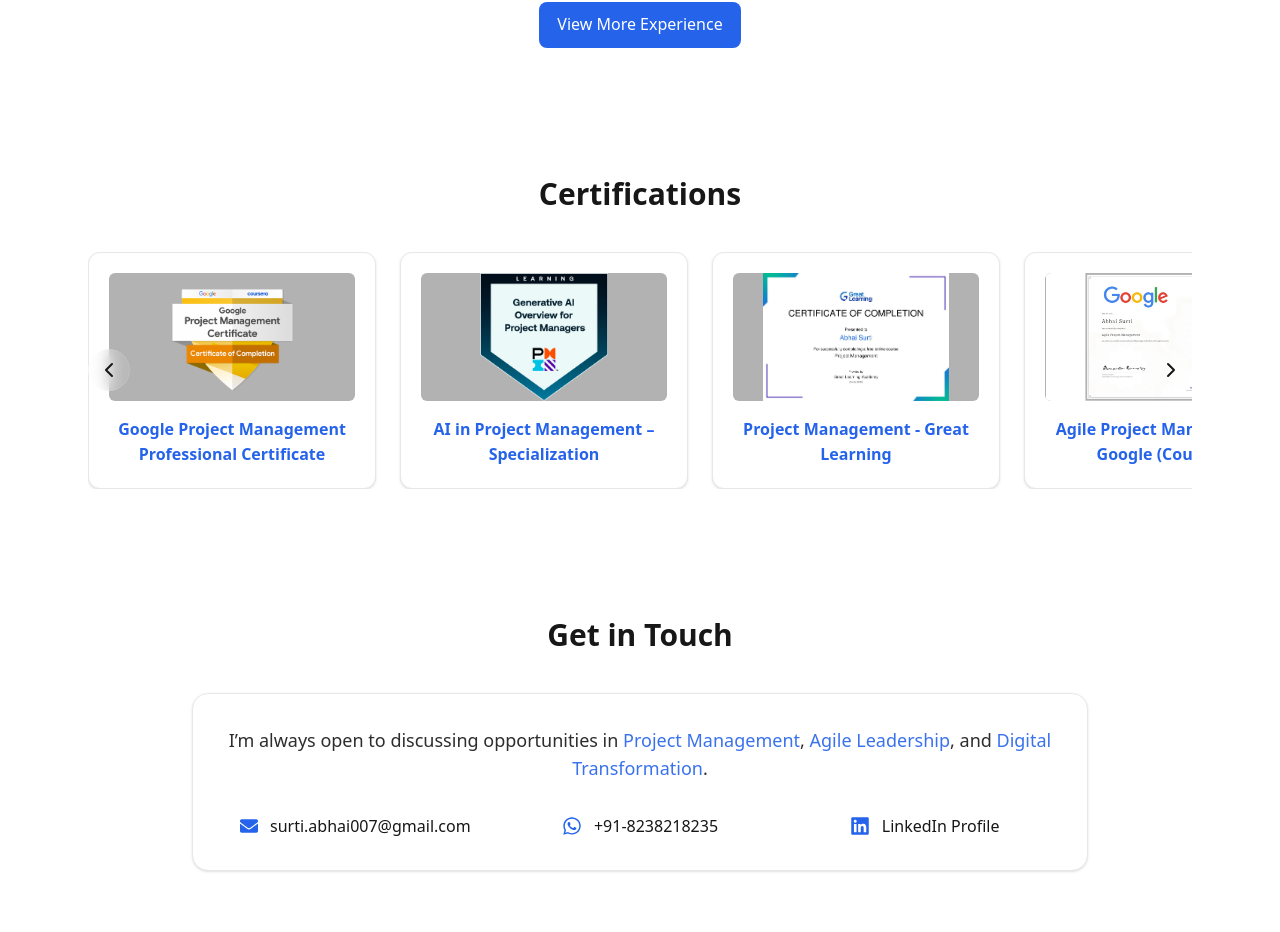
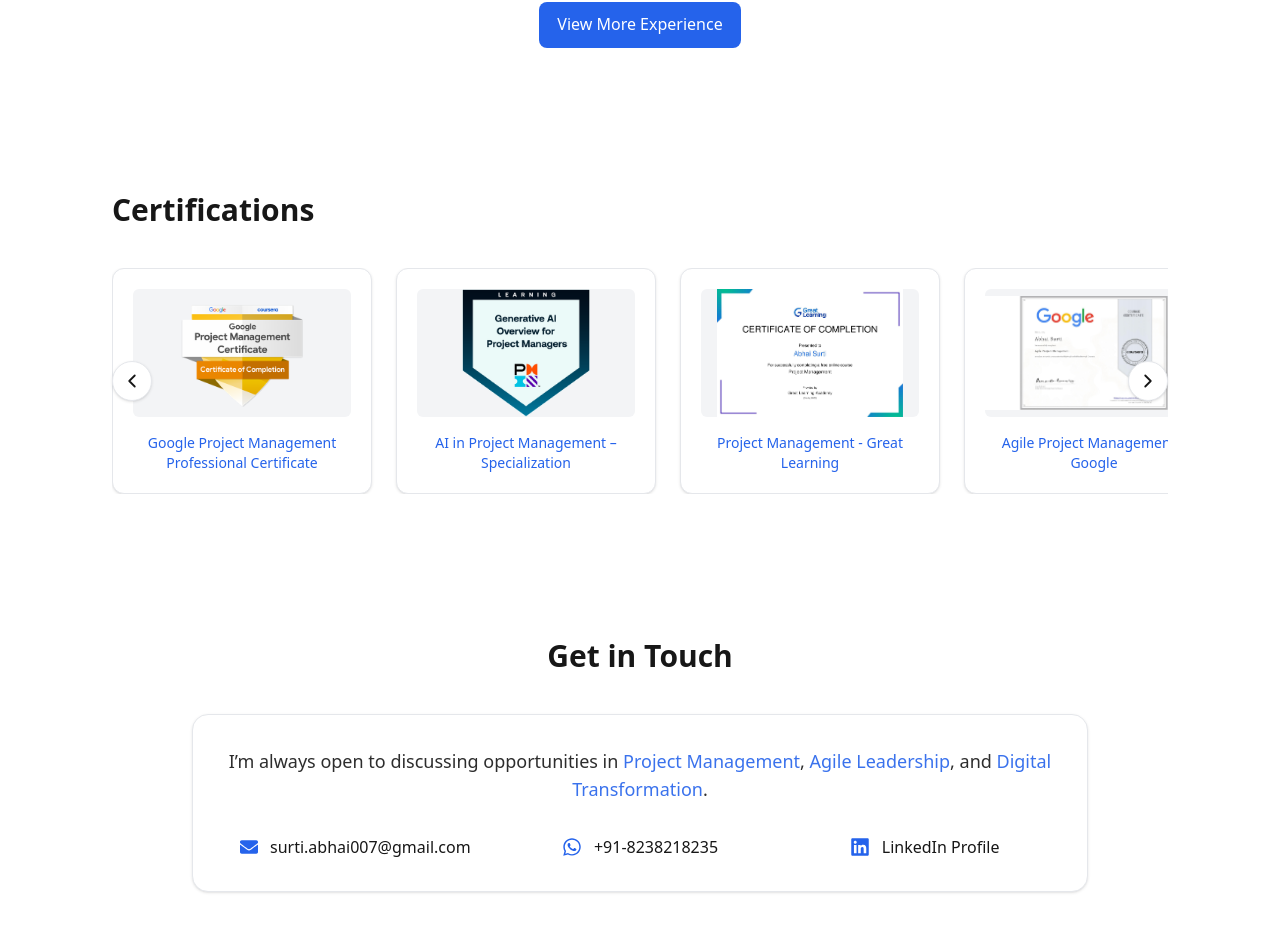
Before and after one commit to surtiabhai007-cmyk/abhai-portfolio, a Next.js app: page / in a window 1280 px wide. Shown: the part 2525-3457 px from the top of the page. Built offline with nearby package versions, Linux system fonts and the light colour scheme.

Commit message:
Update Certifications.js

```diff
--- a/components/Certifications.js
+++ b/components/Certifications.js
@@ -38,57 +38,49 @@
       img: "/certificates/greatlearning.jpg",
     },
     {
-      name: "Agile Project Management – Google (Coursera)",
-      link: "https://www.coursera.org/account/accomplishments/verify/0UDNP06M82K5",
+      name: "Agile Project Management – Google",
+      link: "#",
       img: "/certificates/agile-google.jpeg",
-    },
-    {
-      name: "Foundations of Project Management – Google",
-      link: "https://www.coursera.org/account/accomplishments/verify/BJCBBMQF28C6",
-      img: "/certificates/foundation-google.jpeg",
     },
   ];
 
   return (
-    <section
-      id="certifications"
-      className="section-spacing animate-fadeIn"
-    >
-      <h2 className="text-3xl font-bold text-center mb-10">
+    <section id="certifications" className="py-14">
+      <div className="max-w-6xl mx-auto px-6">
+
+        <h2 className="text-3xl font-bold mb-10">
           Certifications
         </h2>
 
-      <div className="relative max-w-6xl mx-auto">
+        <div className="relative">
 
-        {/* Left Arrow */}
           <button
             onClick={() => scroll("left")}
-          className="absolute left-0 top-1/2 -translate-y-1/2 p-2 rounded-full border border-white/10 bg-white/10 backdrop-blur hover:bg-primary transition z-10"
+            className="absolute left-0 top-1/2 -translate-y-1/2 p-2 rounded-full border border-gray-200 bg-white shadow-sm hover:bg-gray-50 z-10"
           >
-          <ChevronLeft size={24} />
+            <ChevronLeft size={22} />
           </button>
 
-        {/* Scroll Container */}
           <div
             ref={scrollRef}
-          className="flex gap-6 overflow-x-hidden scroll-smooth scrollbar-hide snap-x snap-mandatory"
+            className="flex gap-6 overflow-x-auto scrollbar-hide scroll-smooth"
           >
             {certifications.map((cert, i) => (
               <div
                 key={i}
-              className="card-hover w-72 flex-shrink-0 snap-start p-5 rounded-xl border border-gray-200 bg-white shadow-sm flex flex-col"
+                className="min-w-[260px] p-5 rounded-xl border border-gray-200 bg-white shadow-sm transition hover:shadow-md hover:-translate-y-1"
               >
                 <img
                   src={cert.img || placeholder}
                   alt={cert.name}
-                className="h-32 object-contain mb-4 rounded-md bg-black/30"
+                  className="h-32 w-full object-contain mb-4 rounded-md bg-gray-100"
                 />
 
                 <a
                   href={cert.link}
                   target="_blank"
                   rel="noopener noreferrer"
-                className="text-center font-semibold text-primary hover:underline"
+                  className="text-sm font-medium text-primary hover:underline block text-center"
                 >
                   {cert.name}
                 </a>
@@ -96,13 +88,14 @@
             ))}
           </div>
 
-        {/* Right Arrow */}
           <button
             onClick={() => scroll("right")}
-          className="absolute right-0 top-1/2 -translate-y-1/2 p-2 rounded-full border border-white/10 bg-white/10 backdrop-blur hover:bg-primary transition z-10"
+            className="absolute right-0 top-1/2 -translate-y-1/2 p-2 rounded-full border border-gray-200 bg-white shadow-sm hover:bg-gray-50 z-10"
           >
-          <ChevronRight size={24} />
+            <ChevronRight size={22} />
           </button>
+
+        </div>
       </div>
     </section>
   );
```
Lines whose indentation alone changed are shown as unchanged.
